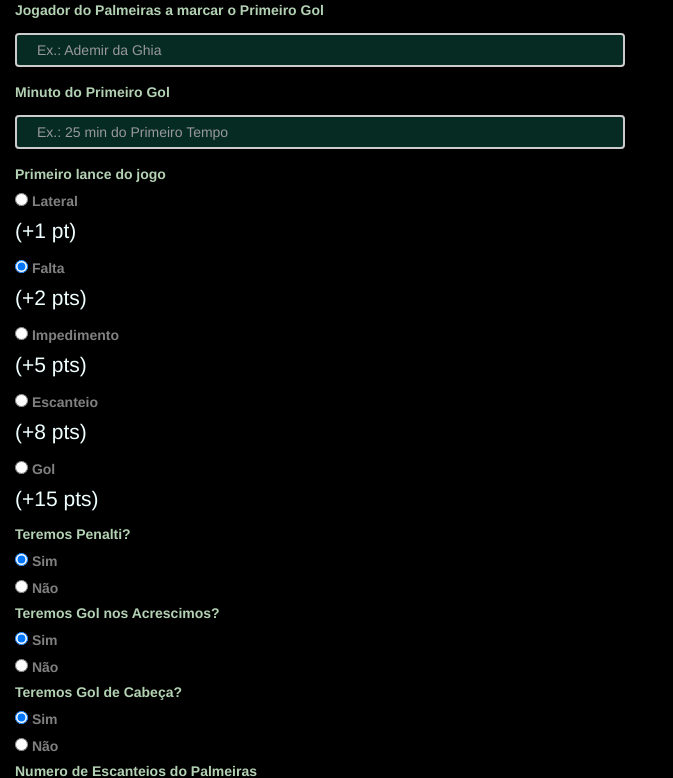
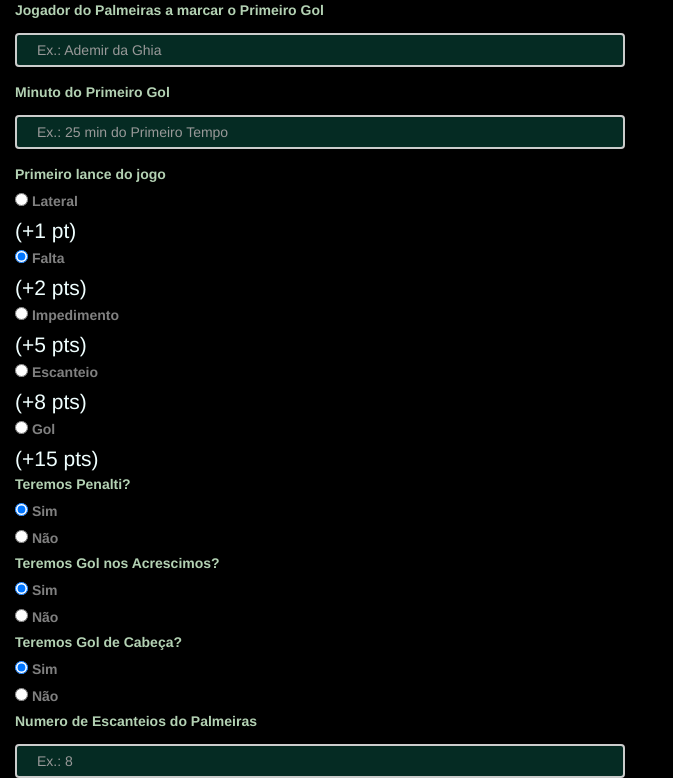
Before and after one commit to dpmarsola/palmeirasatemorrer, a Django app: page /poll in a window 1280 px wide. Shown: the part 622-1400 px from the top of the page, without its empty margins (0-673 px from the left). Run offline with Django 4.2, Linux system fonts and the light colour scheme; some libraries are stand-ins or nearby versions.

Commit message:
improving main page design

```diff
--- a/poll/templates/poll.html
+++ b/poll/templates/poll.html
@@ -125,23 +125,23 @@
             <label class="form-label" for="form12" style="color: rgb(179, 209, 179);">Primeiro lance do jogo</label>
             <div class="form-check">
               <input class="form-check-input" type="radio" name="radioPrimeiroLance" id="radioPrimeiroLance0" value="Lateral"/>
-              <label class="form-check-label" for="radioPrimeiroLance1" style="color: grey;"> Lateral </label><p>(+1 pt)</p>
+              <label class="form-check-label" for="radioPrimeiroLance1" style="color: grey;"> Lateral </label><div class="points">(+1 pt)</div>
             </div>
             <div class="form-check">
               <input class="form-check-input" type="radio" name="radioPrimeiroLance" id="radioPrimeiroLance1" value="Falta" checked/>
-              <label class="form-check-label" for="radioPrimeiroLance0" style="color: grey;"> Falta </label><p>(+2 pts)</p>
+              <label class="form-check-label" for="radioPrimeiroLance0" style="color: grey;"> Falta </label><div class="points">(+2 pts)</div>
             </div>
             <div class="form-check">
               <input class="form-check-input" type="radio" name="radioPrimeiroLance" id="radioPrimeiroLance2" value="Impedimento"/>
-              <label class="form-check-label" for="radioPrimeiroLance2" style="color: grey;"> Impedimento </label><p>(+5 pts)</p>
+              <label class="form-check-label" for="radioPrimeiroLance2" style="color: grey;"> Impedimento </label><div class="points">(+5 pts)</div>
             </div>
             <div class="form-check">
               <input class="form-check-input" type="radio" name="radioPrimeiroLance" id="radioPrimeiroLance3" value="Escanteio" />
-              <label class="form-check-label" for="radioPrimeiroLance3" style="color: grey;"> Escanteio </label><p>(+8 pts)</p>
+              <label class="form-check-label" for="radioPrimeiroLance3" style="color: grey;"> Escanteio </label><div class="points">(+8 pts)</div>
             </div>
             <div class="form-check">
               <input class="form-check-input" type="radio" name="radioPrimeiroLance" id="radioPrimeiroLance4" value="Gol"/>
-              <label class="form-check-label" for="radioPrimeiroLance4" style="color: grey;"> Gol </label><p>(+15 pts)</p>
+              <label class="form-check-label" for="radioPrimeiroLance4" style="color: grey;"> Gol </label><div class="points">(+15 pts)</div>
             </div>
           </div>
 
--- a/poll/templates/static/css/styles.css
+++ b/poll/templates/static/css/styles.css
@@ -16,7 +16,7 @@ form input[type=text]{
     color: azure;
 }
 
-p {
+.points {
     font-size: 1.5em;
     color: azure;
 }
```
